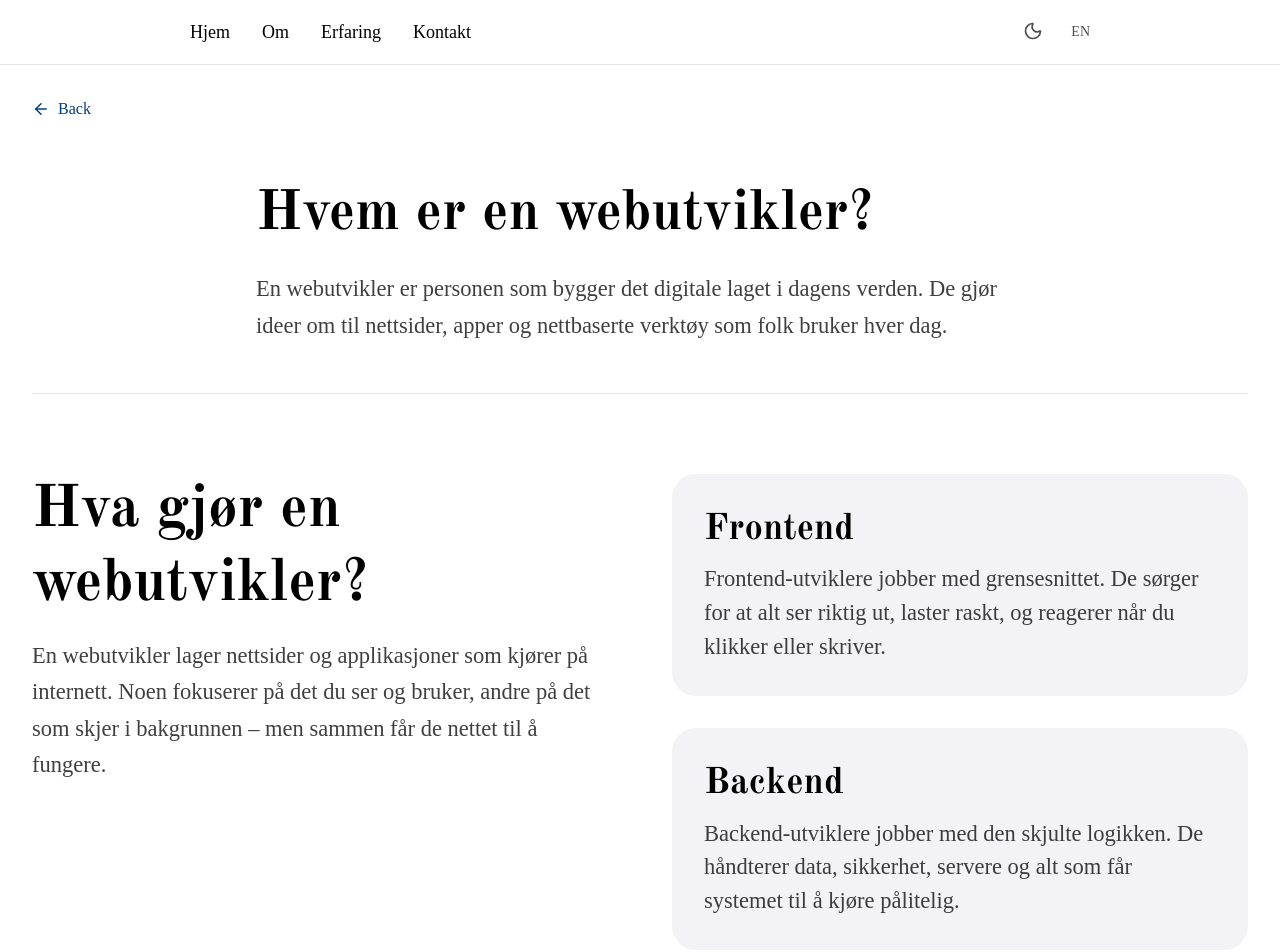
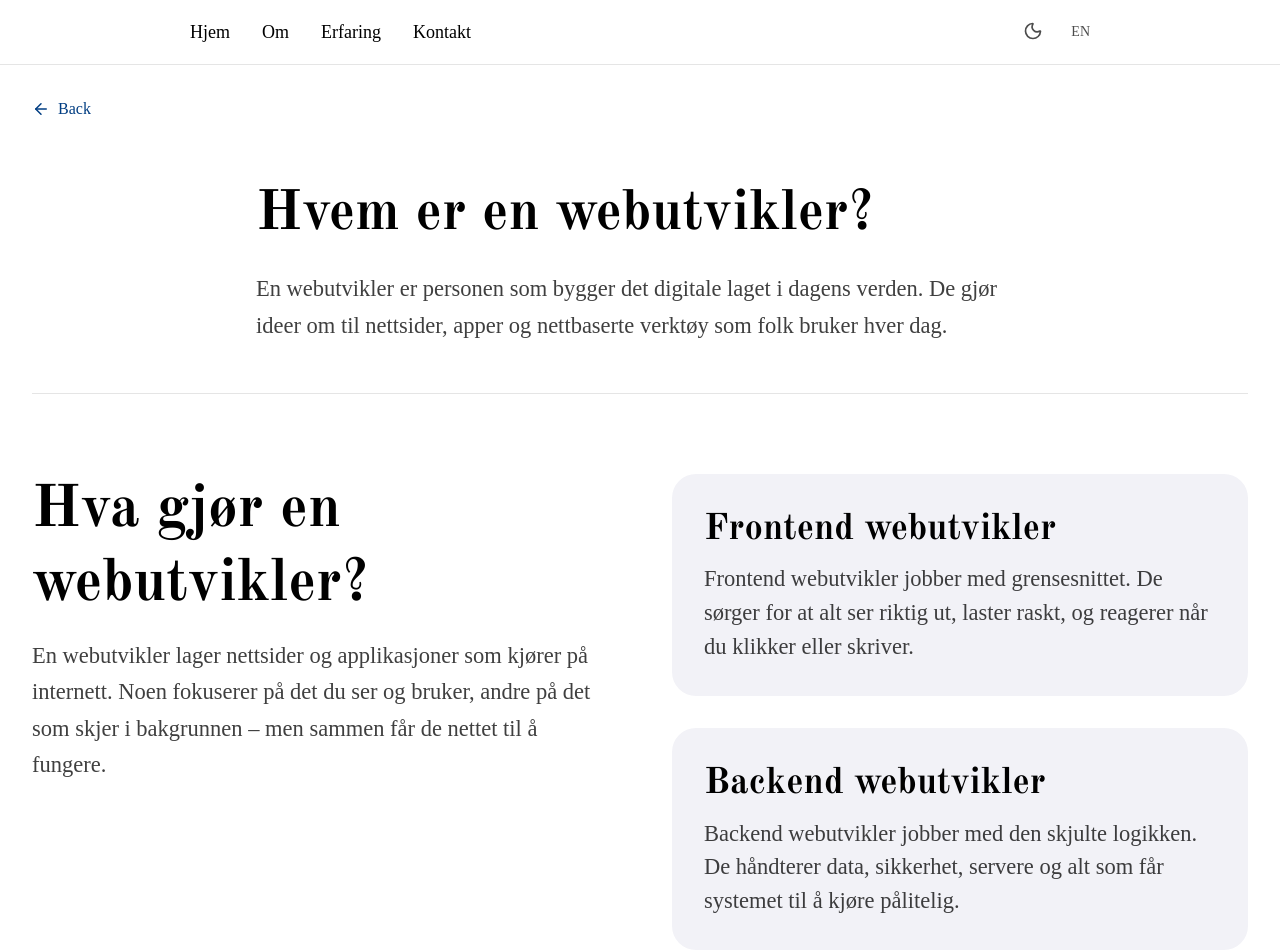
Before and after one commit to maf256/sitedesign-tailwind, a Next.js app: page /webutvikler in a window 1280 px wide. Shown: the top 952 px of the page. Built offline with nearby package versions, Linux system fonts and the light colour scheme.

Commit message:
minor issue fixes

```diff
--- a/src/app/webutvikler/page.js
+++ b/src/app/webutvikler/page.js
@@ -32,7 +32,7 @@ export function generateMetadata() {
         lang === "en"
           ? "https://en.sitedesign.no/webdeveloper"
           : "https://sitedesign.no/webdeveloper",
-      siteName: "Majid Askarifarsangi - Web Developer Oslo",
+      siteName: "Majid Askarifarsangi - Webutvikler Oslo",
       images: [
         {
           url:
@@ -41,7 +41,7 @@ export function generateMetadata() {
               : "https://sitedesign.no/profile.jpg",
           width: 1200,
           height: 630,
-          alt: "Web Developer - Majid Askarifarsangi",
+          alt: "Webutvikler - Majid Askarifarsangi",
         },
       ],
       locale: lang === "en" ? "en_US" : "no_NO",
--- a/src/lang/en.json
+++ b/src/lang/en.json
@@ -276,11 +276,11 @@
       "title": "What Does a Web Developer Do?",
       "description": "A web developer creates websites and applications that run on the internet. Some focus on what you see and use, others focus on what happens in the background—but together, they make the web work.",
       "frontend": {
-        "title": "Frontend",
+        "title": "Frontend Development",
         "description": "Frontend developers work on the interface. They make sure everything looks right, loads fast, and reacts when you click or type."
       },
       "backend": {
-        "title": "Backend",
+        "title": "Backend Development",
         "description": "Backend developers work on the hidden logic. They handle data, security, servers, and everything that makes the system run reliably."
       }
     },
--- a/src/lang/no.json
+++ b/src/lang/no.json
@@ -271,12 +271,12 @@
       "title": "Hva gjør en webutvikler?",
       "description": "En webutvikler lager nettsider og applikasjoner som kjører på internett. Noen fokuserer på det du ser og bruker, andre på det som skjer i bakgrunnen – men sammen får de nettet til å fungere.",
       "frontend": {
-        "title": "Frontend",
-        "description": "Frontend-utviklere jobber med grensesnittet. De sørger for at alt ser riktig ut, laster raskt, og reagerer når du klikker eller skriver."
+        "title": "Frontend webutvikler",
+        "description": "Frontend webutvikler jobber med grensesnittet. De sørger for at alt ser riktig ut, laster raskt, og reagerer når du klikker eller skriver."
       },
       "backend": {
-        "title": "Backend",
-        "description": "Backend-utviklere jobber med den skjulte logikken. De håndterer data, sikkerhet, servere og alt som får systemet til å kjøre pålitelig."
+        "title": "Backend webutvikler",
+        "description": "Backend webutvikler jobber med den skjulte logikken. De håndterer data, sikkerhet, servere og alt som får systemet til å kjøre pålitelig."
       }
     },
     "skills": {
```
